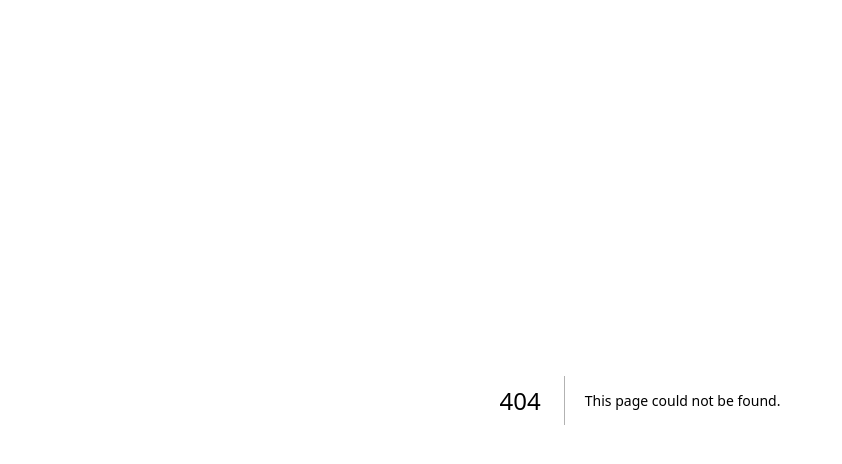
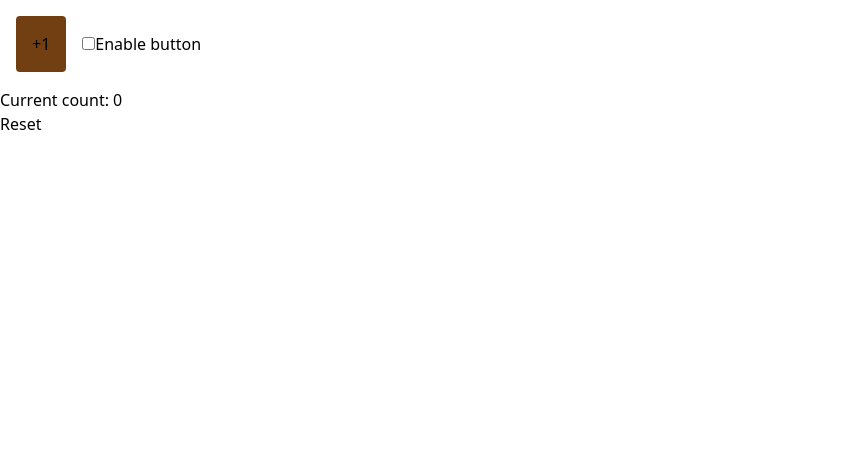
Before and after one commit to Jeffdcdr/webdev2-demos-wednesday, a Next.js app: page /week-4a in a window 1280 px wide. Before the commit this address had no page. Shown: the top 464 px of the page, without its empty margins (0-842 px from the left). Built offline with nearby package versions, Linux system fonts and the light colour scheme.

Commit message:
added week-4a
4a as the activity with and added the reset button for practice

```diff
--- /dev/null
+++ b/app/week-4a/page.js
@@ -0,0 +1,41 @@
+"use client";
+
+import { useState } from "react";
+
+export default function Page() {
+  const [count, setCount] = useState(0);
+
+  // TODO: Create a new state variable called 'isEnabled' with an initial value of false.
+  const [isEnabled, setIsEnabled] = useState(false);
+  // This variable will be used to control the enabled/disabled state of the increment button.
+
+  const increment = () => {
+    setCount(count + 1);
+  };
+
+  const toggleEnabled = () => {
+    // TODO: Implement a function that toggles the value of 'isEnabled'.
+    setIsEnabled(!isEnabled);
+    // If 'isEnabled' is currently true, it should be set to false, and vice versa.
+  };
+
+  const reset = () => {
+    setCount(0);
+  };
+
+  return (
+    <div>
+      <button
+        onClick={increment}
+        disabled={!isEnabled}
+        className="bg-blue-400 disabled:bg-yellow-900 rounded m-4 p-4"
+      >
+        +1
+      </button>
+      <input type="checkbox" onChange={toggleEnabled} />
+      Enable button
+      <p>Current count: {count}</p>
+      <button onClick={reset}>Reset</button>
+    </div>
+  );
+}
```
